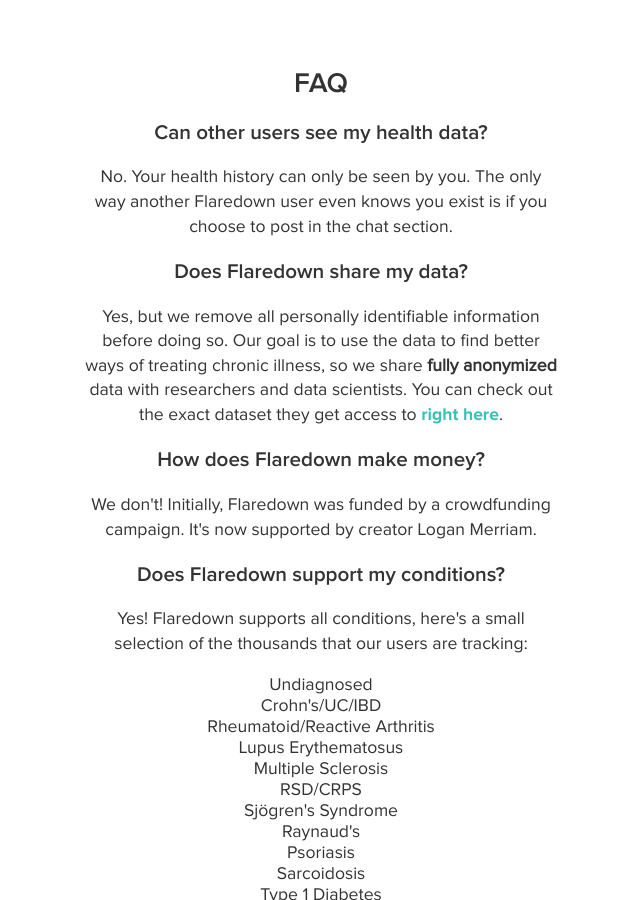
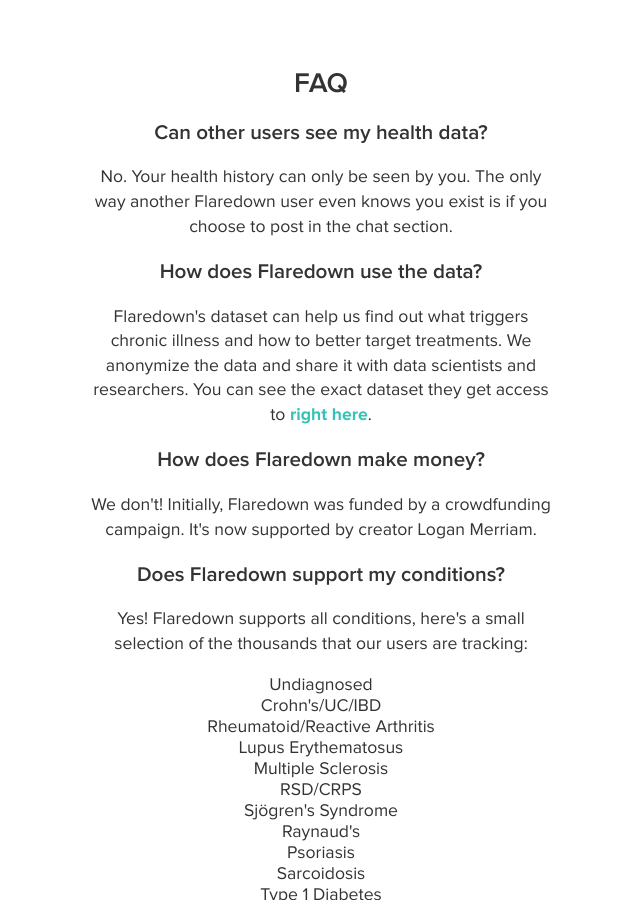
Before and after one commit to jasperfurniss/flaredown, a Jekyll site: the page built from index.html, in a window 1280 px wide and 900 px high, scrolled down 4618 px. Shown: the whole window, without its empty margins (319-959 px from the left). Built offline with Jekyll 4.4.1, drawn with Linux system fonts in a browser that asks for light colours; comment, search, counter and statistics services are not loaded.

Commit message:
Updated FAQ question about data sharing

```diff
--- a/index.html
+++ b/index.html
@@ -130,8 +130,8 @@
       <h2>FAQ</h2>
       <h3>Can other users see my health data?</h3>
       <p>No. Your health history can only be seen by you. The only way another Flaredown user even knows you exist is if you choose to post in the chat section.</p>
-      <h3>Does Flaredown share my data?</h3>
-      <p>Yes, but we remove all personally identifiable information before doing so. Our goal is to use the data to find better ways of treating chronic illness, so we share <b>fully anonymized</b> data with researchers and data scientists. You can check out the exact dataset they get access to <a href="http://kaggle.com/flaredown/flaredown-autoimmune-symptom-tracker">right here</a>.</p>
+      <h3>How does Flaredown use the data?</h3>
+      <p>Flaredown's dataset can help us find out what triggers chronic illness and how to better target treatments. We anonymize the data and share it with data scientists and researchers. You can see the exact dataset they get access to <a href="http://kaggle.com/flaredown/flaredown-autoimmune-symptom-tracker">right here</a>.</p>
       <h3>How does Flaredown make money?</h3>
       <p>We don't! Initially, Flaredown was funded by a crowdfunding campaign. It's now supported by creator Logan Merriam.</p>
       <!-- <h3>Can I use Flaredown for my health business?</h3>
```
